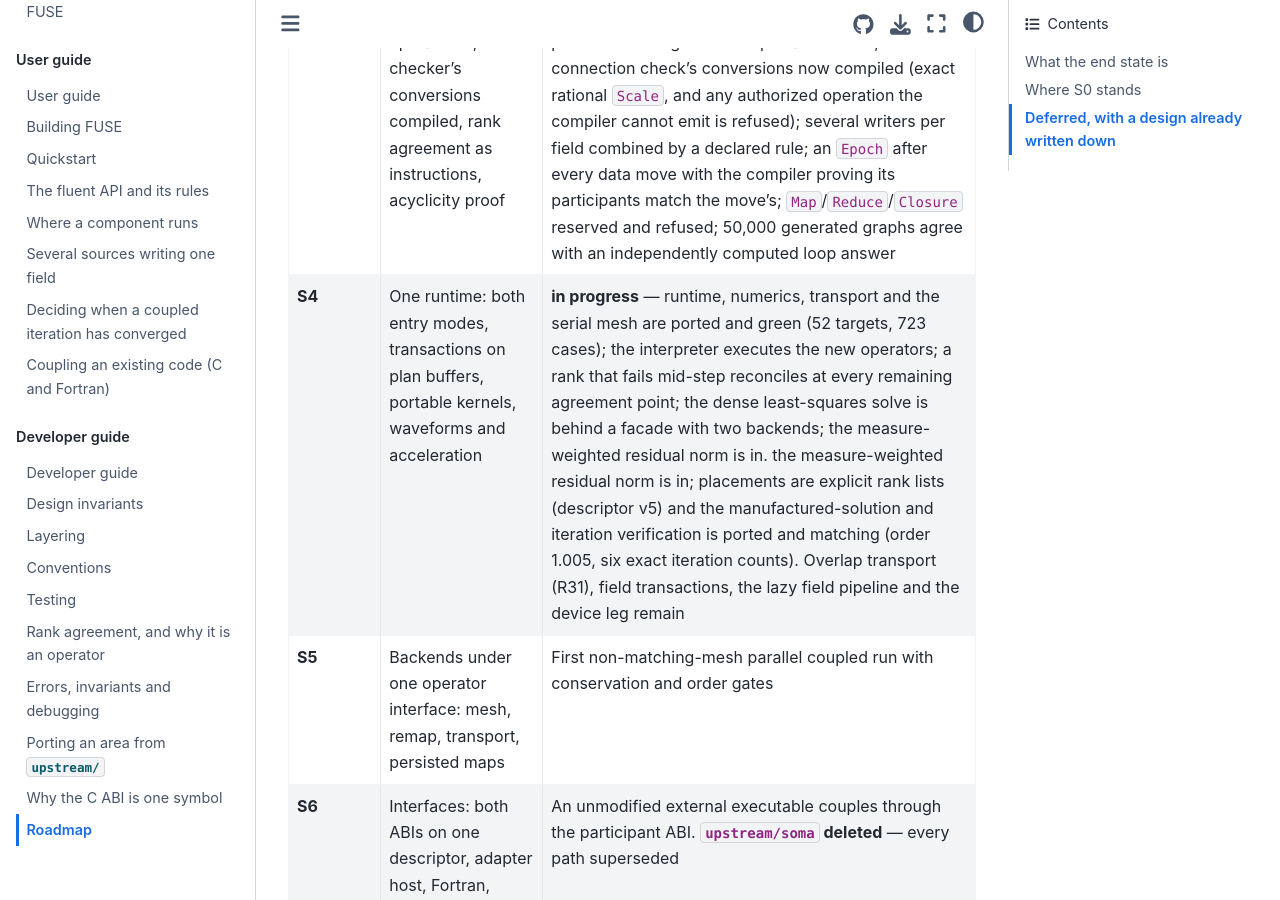
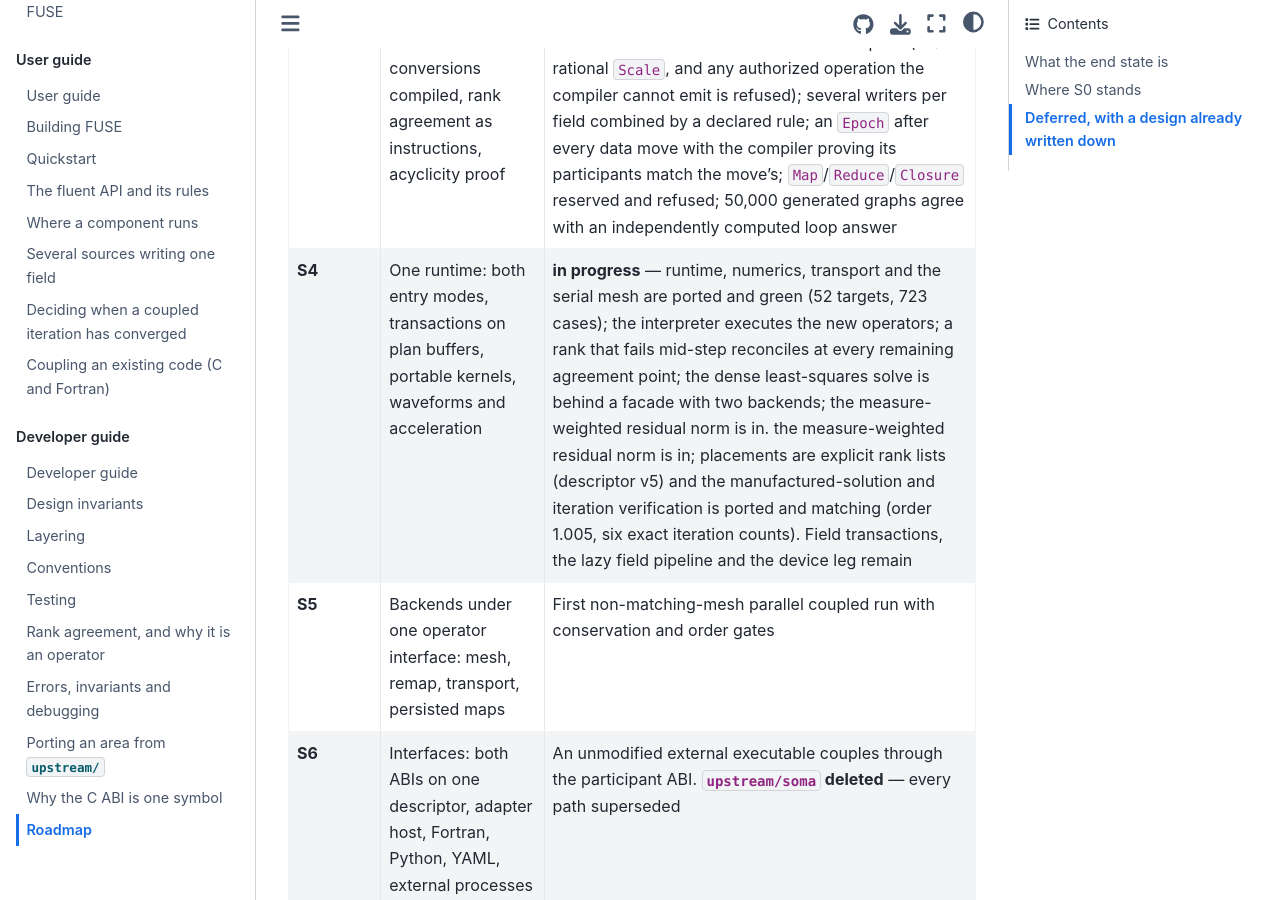
Before and after one commit to vijaysm/fuse, a Sphinx documentation site: the page built from docs/dev/roadmap.md, in a window 1280 px wide and 900 px high, scrolled down 862 px. Built offline with Sphinx 7.4.7 and the Sphinx Book theme 1.1.4, drawn with Linux system fonts in a browser that asks for light colours.

Commit message:
Mark overlap transport closed on the roadmap

```diff
--- a/docs/dev/roadmap.md
+++ b/docs/dev/roadmap.md
@@ -10,7 +10,7 @@ imported code lands byte-identical before it is transformed ([](invariants.md) `
 | **S1** | One vocabulary: exact time, units, versions, diagnostics, canonical serializer | **in progress** — `fuse::base` ported and transformed (9 targets, 78 cases, Debug and Release green, `FUSE_ASSERT` verified under `NDEBUG`); mutation gate run; ASan/UBSan leg and the canonical serializer remain |
 | **S2** | One semantic model; the **canonical descriptor frozen**; multiscale and emulator contracts declared and refusing | **done** (2026-09-15) — semantic model, N-ary graph, graded compatibility with transform inference, multiscale and surrogate stubs refusing under test, YAML front-end, descriptor frozen as `waist-v1`, three-leg round-trip and cross-rank byte agreement both verified |
 | **S3** | One compiler: operator IR, the checker's conversions compiled, rank agreement as instructions, acyclicity proof | **done** (2026-09-15) — `fuse::ir` and `fuse::schedule` ported with the golden dumps carried over; the connection check's conversions now compiled (exact rational `Scale`, and any authorized operation the compiler cannot emit is refused); several writers per field combined by a declared rule; an `Epoch` after every data move with the compiler proving its participants match the move's; `Map`/`Reduce`/`Closure` reserved and refused; 50,000 generated graphs agree with an independently computed loop answer |
-| **S4** | One runtime: both entry modes, transactions on plan buffers, portable kernels, waveforms and acceleration | **in progress** — runtime, numerics, transport and the serial mesh are ported and green (52 targets, 723 cases); the interpreter executes the new operators; a rank that fails mid-step reconciles at every remaining agreement point; the dense least-squares solve is behind a facade with two backends; the measure-weighted residual norm is in. the measure-weighted residual norm is in; placements are explicit rank lists (descriptor v5) and the manufactured-solution and iteration verification is ported and matching (order 1.005, six exact iteration counts). Overlap transport (R31), field transactions, the lazy field pipeline and the device leg remain |
+| **S4** | One runtime: both entry modes, transactions on plan buffers, portable kernels, waveforms and acceleration | **in progress** — runtime, numerics, transport and the serial mesh are ported and green (52 targets, 723 cases); the interpreter executes the new operators; a rank that fails mid-step reconciles at every remaining agreement point; the dense least-squares solve is behind a facade with two backends; the measure-weighted residual norm is in. the measure-weighted residual norm is in; placements are explicit rank lists (descriptor v5) and the manufactured-solution and iteration verification is ported and matching (order 1.005, six exact iteration counts). Field transactions, the lazy field pipeline and the device leg remain |
 | **S5** | Backends under one operator interface: mesh, remap, transport, persisted maps | First non-matching-mesh parallel coupled run with conservation and order gates |
 | **S6** | Interfaces: both ABIs on one descriptor, adapter host, Fortran, Python, YAML, external processes | An unmodified external executable couples through the participant ABI. **`upstream/soma` deleted** — every path superseded |
 | **S7** | Implicit and monolithic solvers on PETSc | A Newton-coupled problem converges at measured quadratic rate with adjoints verified |
```
